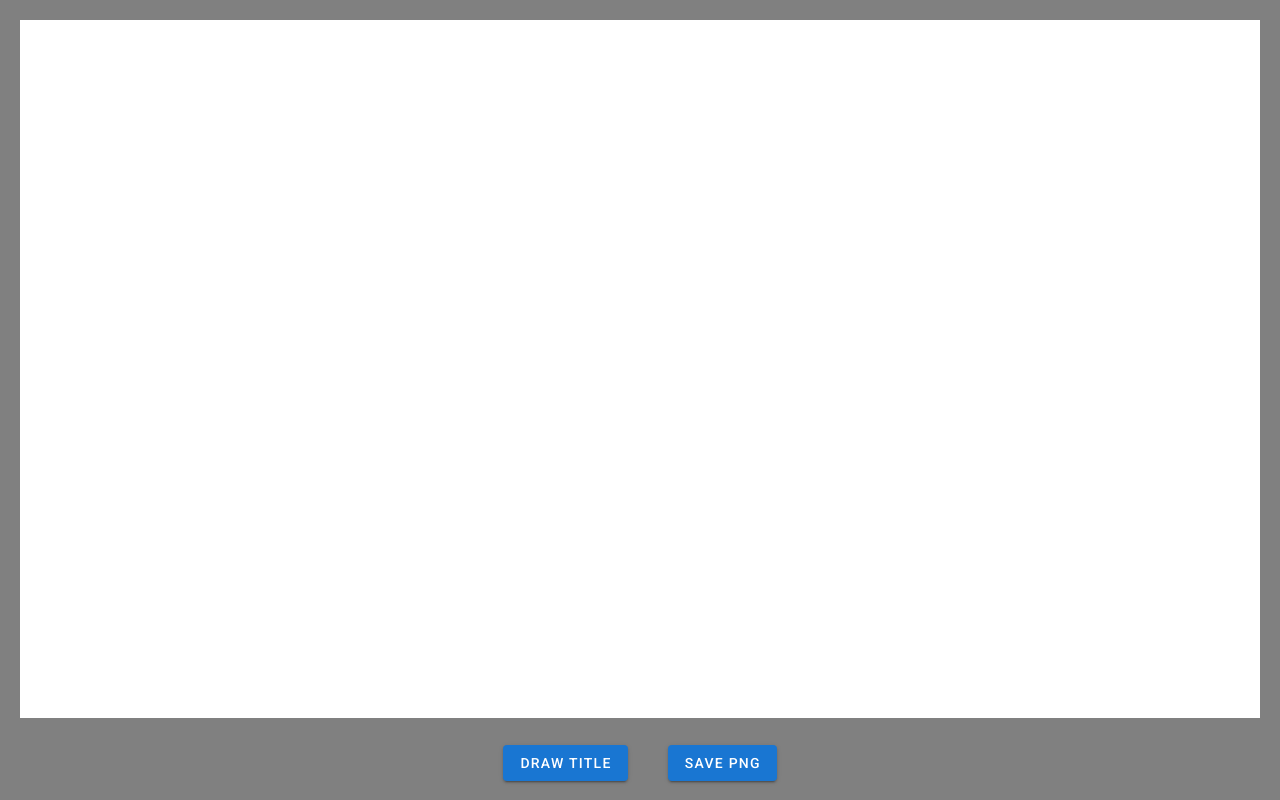
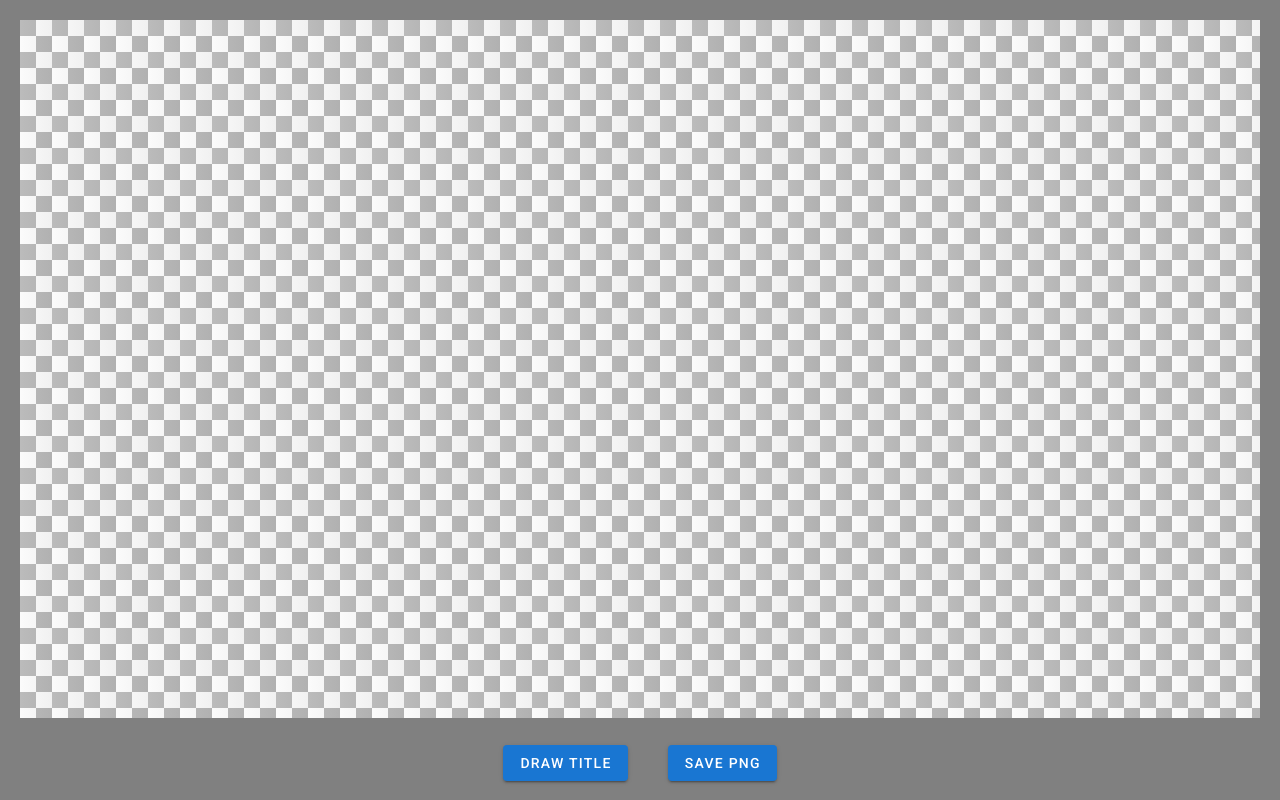
Before and after one commit to sedlatschek/title-screen-generator, a Vue app: page / in a window 1280 px wide. Shown: the top 800 px of the page. Built offline with nearby package versions, Linux system fonts and the light colour scheme.

Commit message:
make preview background checkered

```diff
--- a/src/Preview.vue
+++ b/src/Preview.vue
@@ -202,7 +202,13 @@ export default {
 
 <style scoped>
 .canvas {
-  background-color: white;
   width: 100%;
+  background-image:
+    linear-gradient(to right, rgba(250, 250, 250, 0.75), rgba(236, 236, 236, 0.75)),
+    linear-gradient(to right, black 50%, white 50%),
+    linear-gradient(to bottom, black 50%, white 50%);
+  background-blend-mode: normal, difference, normal;
+  background-size: 2em 2em;
+  background-repeat: repeat;
 }
 </style>
```
